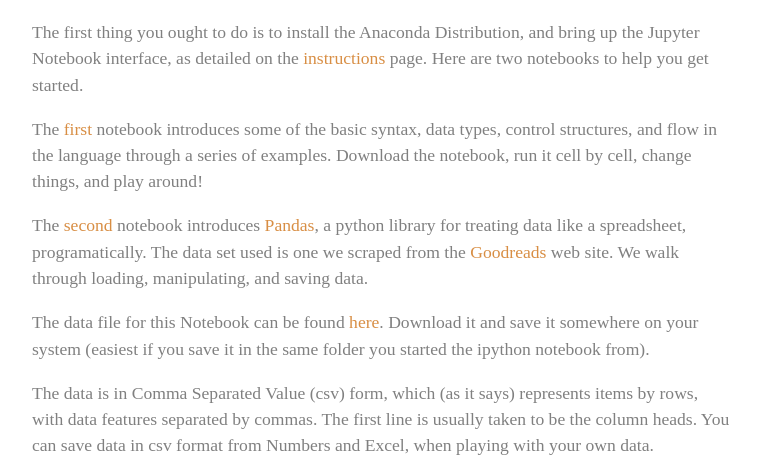
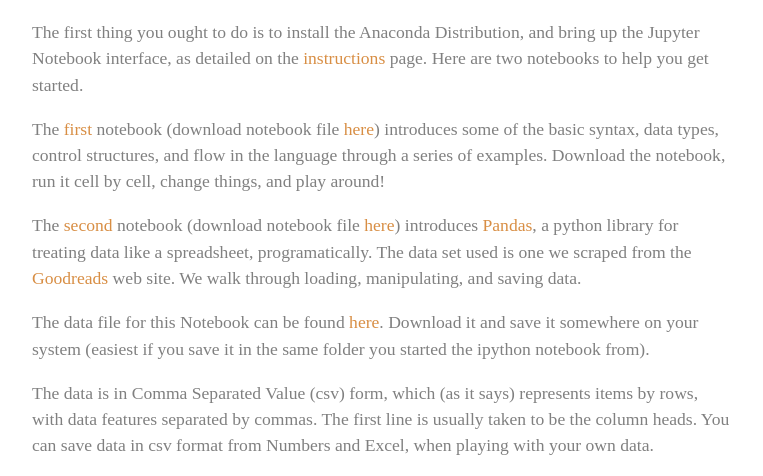
Before and after one commit to bit-player/nesw-workshop, a plain HTML site: page python.html in a window 1280 px wide. Shown: the part 404-880 px from the top of the page, without its empty margins (258-1021 px from the left). Drawn offline with Linux system fonts and the light colour scheme.

Commit message:
added nbviewer links

```diff
--- a/python.html
+++ b/python.html
@@ -21,8 +21,8 @@
 
       <h2>A Python Primer</h2>
       <p>The first thing you ought to do is to install the Anaconda Distribution, and bring up the Jupyter Notebook interface, as detailed on the <a href="instructions.html">instructions</a> page. Here are two notebooks to help you get started.</p>
-      <p> The <a href="https://dl.dropboxusercontent.com/u/75194/first_this.ipynb">first</a> notebook introduces some of the basic syntax, data types, control structures, and flow in the language through a series of examples. Download the notebook, run it cell by cell, change things, and play around!</p>
-      <p>The <a href="https://dl.dropboxusercontent.com/u/75194/Pandas_the_Spreadsheet.ipynb">second</a> notebook introduces <a href="http://pandas.pydata.org/">Pandas</a>, a python library for treating data like a spreadsheet, programatically. The data set used is one we scraped from the <a href="http://www.goodreads.com">Goodreads</a> web site. We walk through loading, manipulating, and saving data.<p>
+      <p> The <a href="http://nbviewer.ipython.org/urls/dl.dropboxusercontent.com/u/75194/first_this.ipynb">first</a> notebook (download notebook file <a href="https://dl.dropboxusercontent.com/u/75194/first_this.ipynb">here</a>) introduces some of the basic syntax, data types, control structures, and flow in the language through a series of examples. Download the notebook, run it cell by cell, change things, and play around!</p>
+      <p>The <a href="http://nbviewer.ipython.org/urls/dl.dropboxusercontent.com/u/75194/Pandas_the_Spreadsheet.ipynb">second</a> notebook (download notebook file <a href="https://dl.dropboxusercontent.com/u/75194/Pandas_the_Spreadsheet.ipynb">here</a>) introduces <a href="http://pandas.pydata.org/">Pandas</a>, a python library for treating data like a spreadsheet, programatically. The data set used is one we scraped from the <a href="http://www.goodreads.com">Goodreads</a> web site. We walk through loading, manipulating, and saving data.<p>
       <p>The data file for this Notebook can be found <a href="https://dl.dropboxusercontent.com/u/75194/cleaned.csv">here</a>. Download it and save it somewhere on your system (easiest if you save it in the same folder you started the ipython notebook from).</p>
       <p>The data is in Comma Separated Value (csv) form, which (as it says) represents items by rows, with data features separated by commas. The first line is usually taken to be the column heads. You can save data in csv format from Numbers and Excel, when playing with your own data.</p>
 
```
